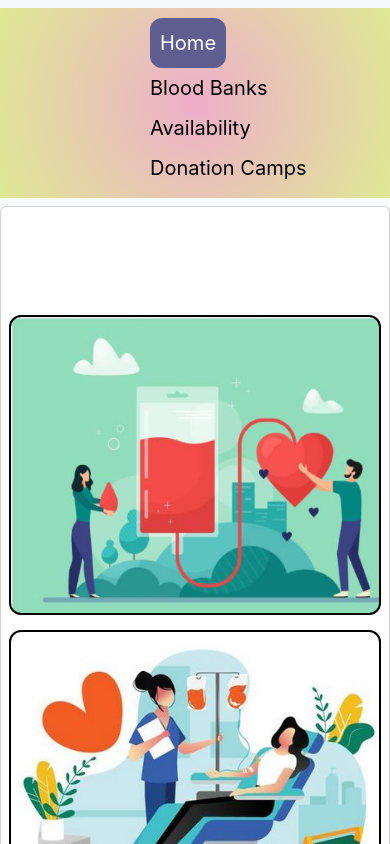
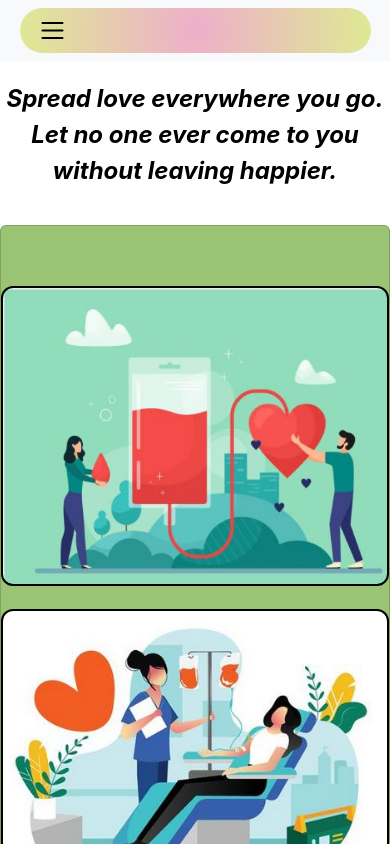
Before and after one commit to ABHINAY-31/web-app, a React (Create React App) app: page / in a window 390 px wide. Shown: the top 844 px of the page. Built offline with nearby package versions, Linux system fonts and the light colour scheme.

Commit message:
images and app js

```diff
--- a/src/App.js
+++ b/src/App.js
@@ -12,17 +12,26 @@ function App() {
         <nav className="navbar bg-body-tertiary">
             <div className="container-fluid">
               {/* <img src="" alt="" /> */}
+              <a className="menu-icon" href="#" onClick="navVisisble()" target="_blank"></a>
               <a className="navbar-brand active" href="#">Home</a>
               <a className="navbar-brand" href="#">Blood Banks</a>
               <a className="navbar-brand" href="#">Availability</a>
               <a className="navbar-brand" href="#">Donation Camps</a>
             </div>
         </nav>
-        <div className="card">
-            <div className="card-val-1"></div>
-            <div className="card-val-2"></div>
-            <div className="card-val-3"></div>
+        <div className="my-view">
+            <div className="card-description">
+                <p>Spread love everywhere you go. Let no one ever come to you without leaving happier. </p>
+            </div>
+
+            <div className="card">
+                <div className="card-val-1"></div>
+                <div className="card-val-2"></div>
+                <div className="card-val-3"></div>
+            </div>
         </div>
+
+
       </div>
     </>
       // <h1 className="my_name">Hello everyone</h1>
--- a/src/index.css
+++ b/src/index.css
@@ -8,16 +8,18 @@ body {
 }
 .container-fluid{
   /* background-color: cadetblue; */
+  width: 90%;
   background: radial-gradient(circle, rgba(238,174,202,1) 0%, rgba(222,233,148,1) 100%);
   padding-left: 150px;
   padding-right: 150px;
   padding-top:10px;
   padding-bottom:10px;
+  border-radius: 23px;
 }
 .navbar-brand{
   color:black;
 }
-.container-fluid .active{
+.active{
   background-color: rgb(94, 94, 145);
   padding:10px;
   border-radius: 12px;
@@ -28,14 +30,34 @@ body {
   /* background-color: rgb(94, 94, 145); */
   color:blueviolet;
 }
+.my-view{
+  width: 100%;
+  height: max-content;
+  display: flex;
+  flex-direction: column;
+  padding-top: 20px;
+  /* text-shadow: 10px 10px 10px 10px blue ;.. */
+}
+.card-description{
+  text-align: center;
+  color: black;
+  font-size: 24px;
+  font-weight: 700;
+  padding-bottom: 20px;
+  font-style: oblique;
+  /* text-shadow:; */
+}
 .card{
   width: 100%;
   height: max-content;
   display: flex;
   flex-direction: row;
   flex-wrap: wrap;
-  padding-top: 100px;
-  padding-bottom:100px;
+  padding-top: 60px;
+  padding-bottom:60px;
+  background-color:rgb(155, 195, 116);
+  /* align-items: center; */
+
 }
 .card-val-1{
   background-image: url('img/blood_camp.JPG');
@@ -45,10 +67,10 @@ body {
   background-size: 400px 300px;
   border: 2px solid black;
   padding: 2%;
-  margin:2%;
-  /* margin: 5%; */
+  margin: 0 auto;
   cursor: pointer;
   border-radius: 12px;
+  margin-bottom: 23px;
 }
 .card-val-2{
   background-image: url('img/donation_center.JPG');
@@ -58,10 +80,11 @@ body {
   background-size: 400px 300px;
   border: 2px solid black;
   padding: 2%;
-  margin:2%;
+  margin:0 auto;
   cursor: pointer;
   /* margin: 5%; */
   border-radius: 12px;
+  margin-bottom: 23px;
 }
 .card-val-3{
   background-image: url('img/blood\ image.JPG');
@@ -75,6 +98,8 @@ body {
   cursor: pointer;
   /* margin: 5%; */
   border-radius: 12px;
+  margin:0 auto;
+  margin-bottom: 23px;
 }
 .card-val-1:hover{
   box-shadow: 1px 1px 1px 2px  rgb(73, 67, 67);
@@ -85,3 +110,30 @@ body {
 .card-val-3:hover{
   box-shadow: 1px 1px 1px 2px  rgb(73, 67, 67);
 }
+
+/* this need to be added into the  key frame*/
+
+@media (max-width: 900px){
+  .menu-icon{
+    width: 25px;
+    height: 25px;
+    background-image: url('img/menu.png');
+    background-repeat: no-repeat;
+    background-position: center;
+    background-size: 25px 25px;
+    cursor: pointer;
+    /* position: absolute;
+    left: 60px;
+    top: 25px; */
+  }
+  .navbar-brand{
+    display: none;
+  }
+  .navbar .container-fluid{
+    display: flex;
+    flex-direction: column;
+    align-items: flex-start;
+    padding-left: 20px;
+  }
+
+}
```
Also changed, not shown: src/img/menu.png (added).
